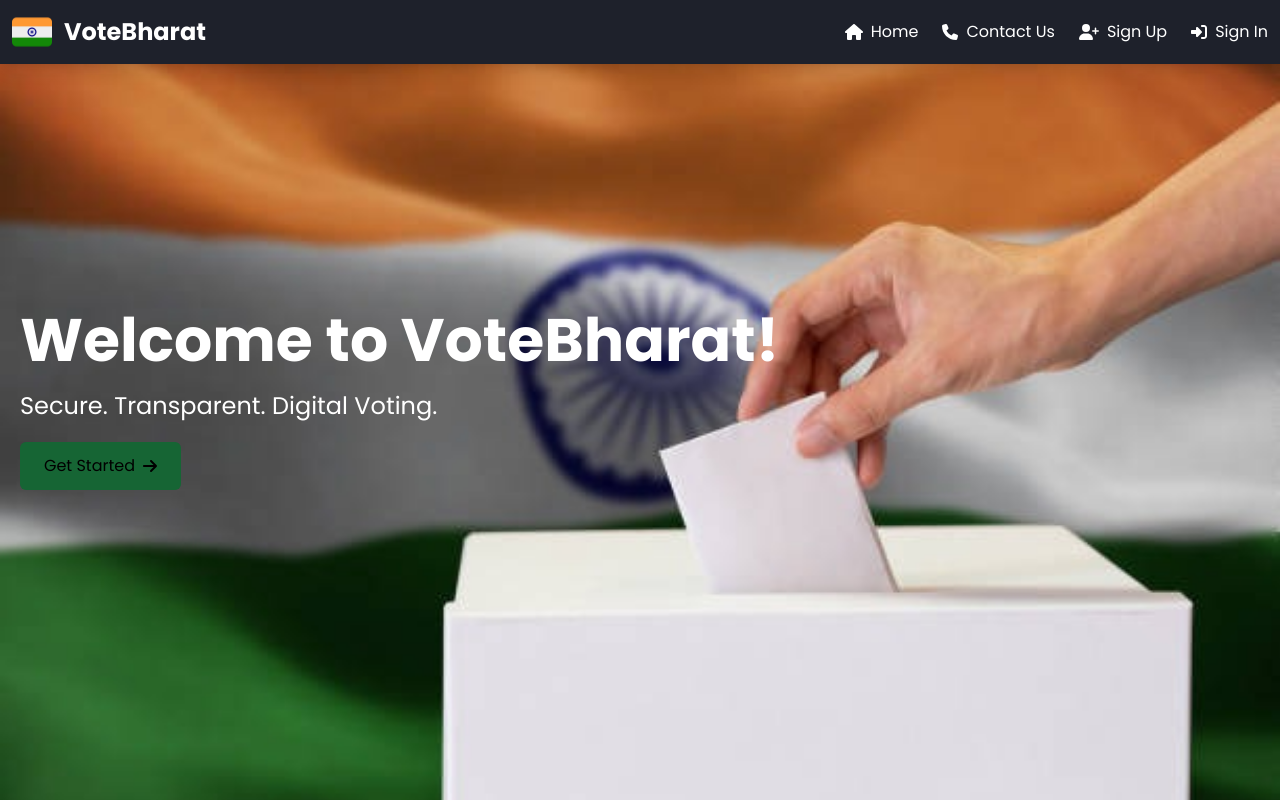
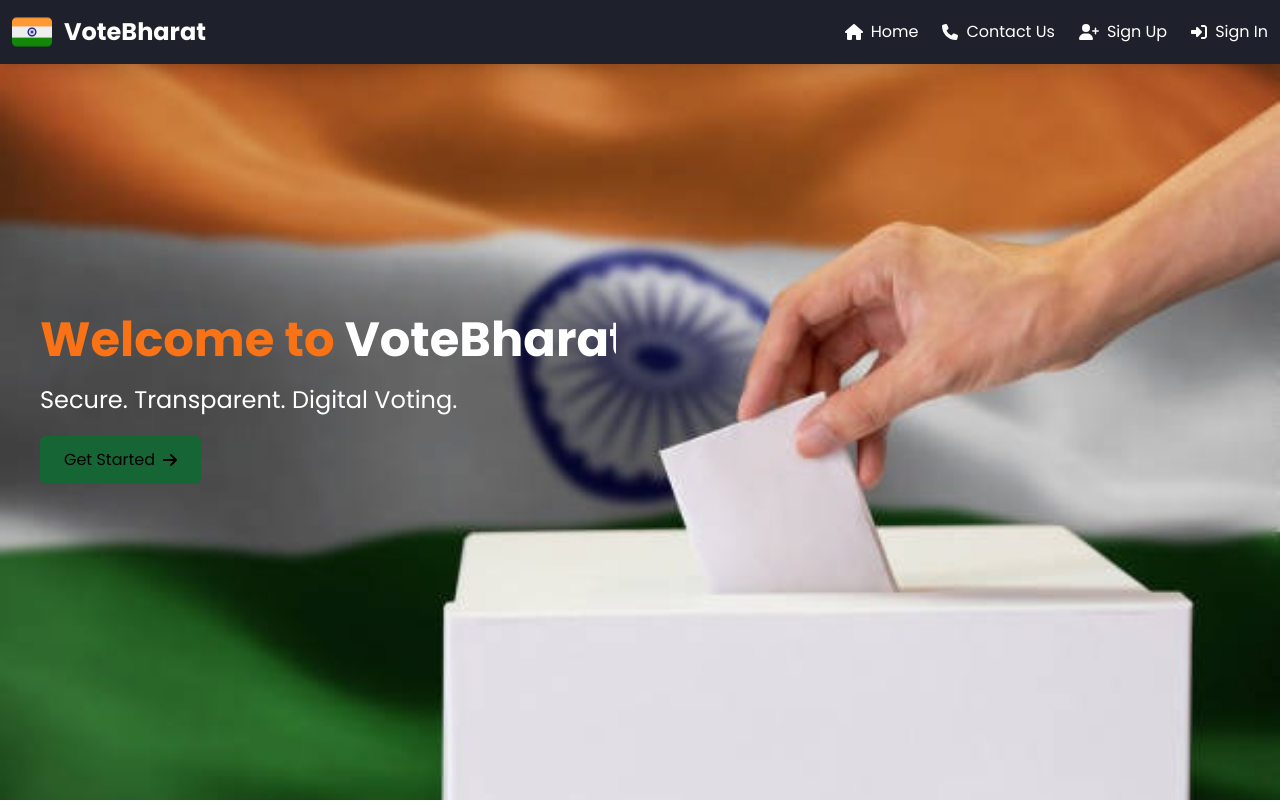
Before and after one commit to LohithReddyy/VoteBharat, a React (Vite) app in the folder frontend/frontend/: page / in a window 1280 px wide. Shown: the top 802 px of the page. Built offline with nearby package versions, Linux system fonts and the light colour scheme.

Commit message:
Fix route handling in Vercel

```diff
--- a/frontend/frontend/src/pages/Home.jsx
+++ b/frontend/frontend/src/pages/Home.jsx
@@ -64,20 +64,37 @@ function Home() {
           data-aos-duration="2500"
         ></div>
 
-        <div className="relative z-10 w-full md:w-1/2 text-left space-y-5 px-4 md:px-1" data-aos="fade-up" data-aos-duration="2000">
-          <h1 className="text-3xl sm:text-4xl md:text-6xl font-bold text-orange-500 transition-all duration-1000 ease-in whitespace-nowrap">
-            <span className="text-white voteBharatText">Welcome to VoteBharat!</span>
+        <div
+  className="relative z-10 w-full xl:w-1/2 text-left space-y-5 px-4 xl:px-6"
+  data-aos="fade-up"
+  data-aos-duration="2000"
+>
+  <h1
+    className="text-3xl sm:text-4xl md:text-4xl lg:text-6xl xl:text-5xl font-bold text-orange-500
+               transition-all duration-1000 ease-in
+               w-full max-w-full break-words overflow-hidden leading-tight
+               whitespace-normal xl:whitespace-nowrap text-wrap balance"
+  >
+   <span className="text-orange-500">Welcome to</span>
+   <span className="text-white"> VoteBharat!</span>
   </h1>
-          <p className="text-xl sm:text-2xl text-white">{currentTagline}</p>
+  <p
+    className="text-xl sm:text-2xl text-white
+               w-full max-w-full break-words overflow-hidden leading-tight whitespace-normal text-wrap balance"
+  >
+    {currentTagline}
+  </p>
   <button
     onClick={() => navigate("/signup")}
-            className="mt-6 bg-green-800 text-black px-6 py-3 rounded-md flex items-center gap-2 hover:bg-green-500 transition-all ease-in-out"
+    className="mt-6 bg-green-800 text-black px-6 py-3 rounded-md flex items-center gap-2
+               hover:bg-green-500 transition-all ease-in-out"
     data-aos="fade-up"
     data-aos-duration="2000"
   >
     Get Started <FontAwesomeIcon icon={faArrowRight} />
   </button>
 </div>
+
       </div>
 
       {/* Dynamic Sections */}
```
Lines whose indentation alone changed are shown as unchanged.
